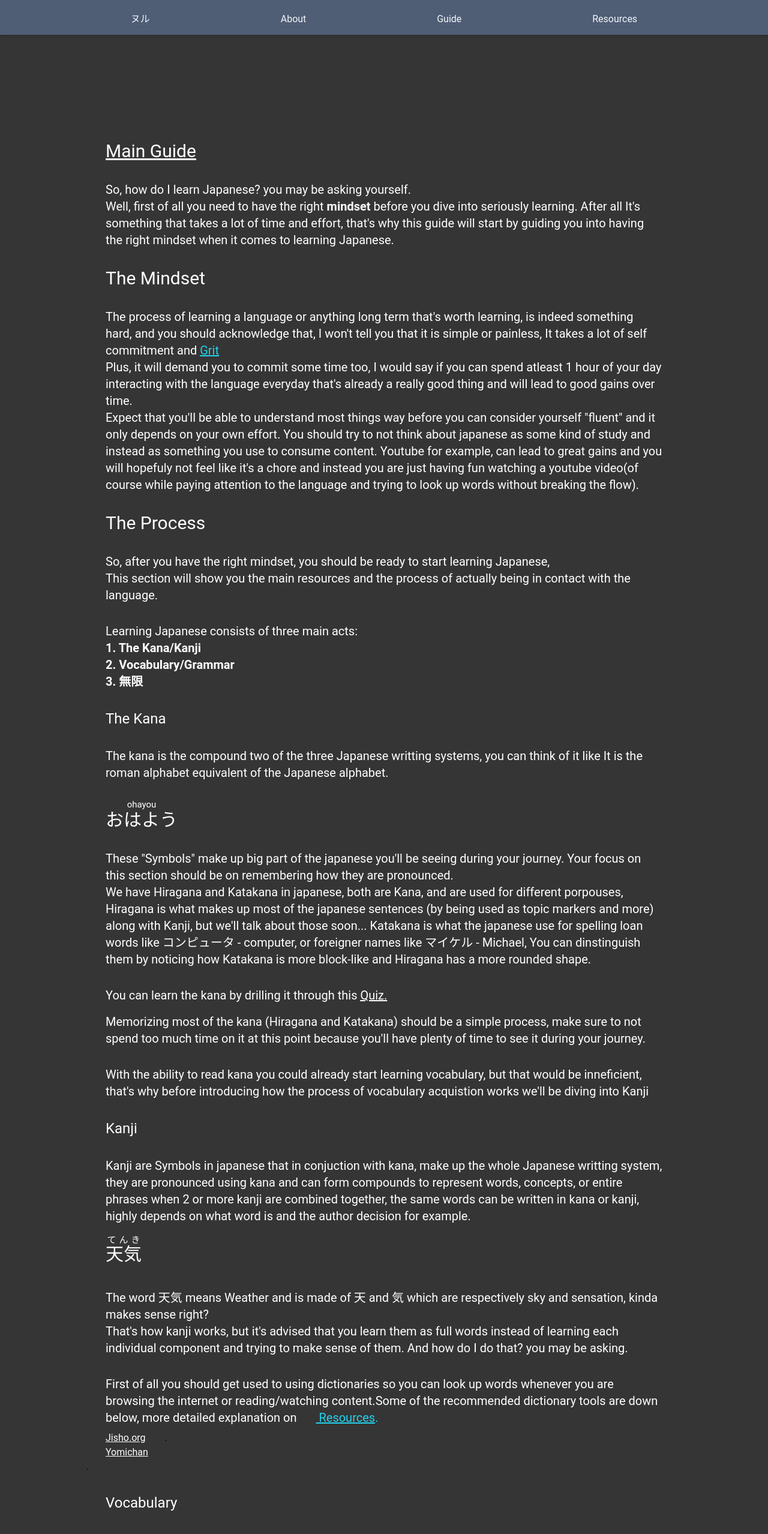
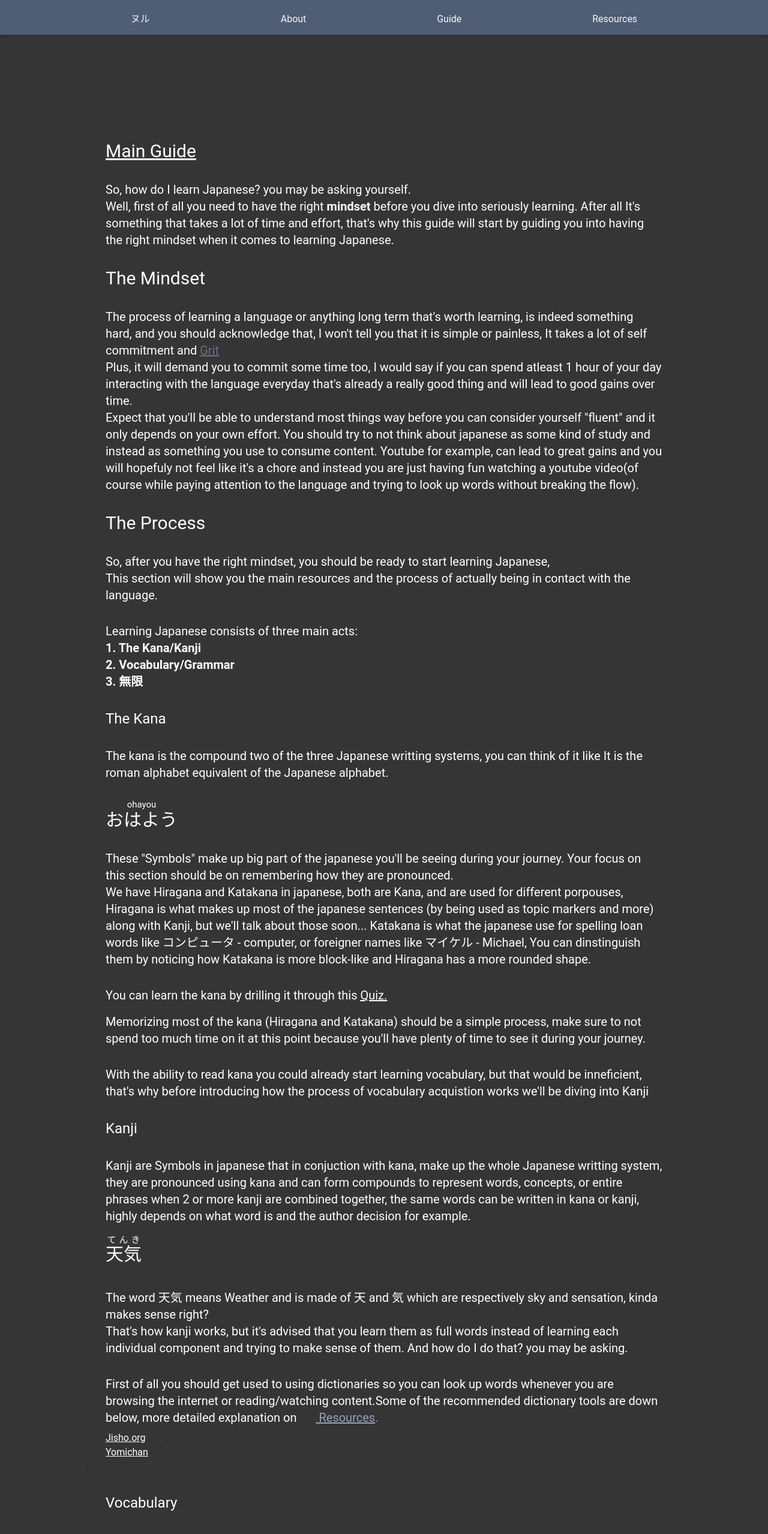
Before and after one commit to Shigure9934/Nulljp, a Next.js app: page /guide in a window 1280 px wide. Shown: the top 2557 px of the page at 60% size. Built offline with nearby package versions, Linux system fonts and the light colour scheme.

Commit message:
UI changes

```diff
--- a/pages/guide.js
+++ b/pages/guide.js
@@ -36,7 +36,7 @@ visible: {
             <p className='text-xl px-8 pt-8'>
             The process of learning a language or anything long term that's worth learning,  is indeed something
             hard, and you should acknowledge that, I won&apos;t tell you that it is simple
-            or painless, It takes a lot of self commitment and <a  className="underline text-cyan-400"href='https://en.wikipedia.org/wiki/Grit_(personality_trait)' target="_blank" rel="noreferrer" passHref>Grit</a> <br/>
+            or painless, It takes a lot of self commitment and <a  className="underline text-slate-500"href='https://en.wikipedia.org/wiki/Grit_(personality_trait)' target="_blank" rel="noreferrer" passHref>Grit</a> <br/>
             Plus, it will demand you to commit some time too, I would say if you can spend atleast 1 hour of your day interacting with the language everyday that's already a really good thing and will lead to
             good gains over time. <br />
             Expect that you'll be able to understand most things way before you can consider yourself "fluent" and it only depends on your own effort.
@@ -124,12 +124,12 @@ visible: {
             <p className='px-8 text-xl flex-inline pt-8'>
             First of all you should get used to using dictionaries so you can look up words whenever you are browsing the internet
             or reading/watching content.Some of the recommended dictionary tools are down below, more detailed explanation on
-           <p className=' cursor-pointer inline text-cyan-400'>
-            <Link className=' text-cyan-400 underline cursor-pointer ' href='./resources' passHref><u> Resources</u></Link>.
+           <p className=' cursor-pointer inline text-slate-400'>
+            <Link className=' text-slate-400 underline cursor-pointer ' href='./resources' passHref><u> Resources</u></Link>.
             </p>
             </p>
-           <p className='pt-2 px-8 inline-block underline hover:text-cyan-400'><a href='https://jisho.org/' target="_blank" rel="noreferrer" passHref>Jisho.org</a> </p>.
-           <p className='px-8 inline- underline hover:text-cyan-400'><a href='https://foosoft.net/projects/yomichan/' target="_blank" rel="noreferrer" passHref>Yomichan</a> </p>.
+           <p className='pt-2 px-8 inline-block underline hover:text-slate-400'><a href='https://jisho.org/' target="_blank" rel="noreferrer" passHref>Jisho.org</a> </p>.
+           <p className='px-8 inline- underline hover:text-slate-400'><a href='https://foosoft.net/projects/yomichan/' target="_blank" rel="noreferrer" passHref>Yomichan</a> </p>.
         </div>
         <h2 className='flex text-2xl pt-8 px-8'>
             Vocabulary
```
